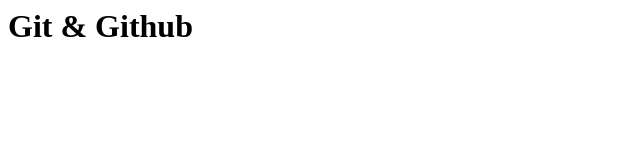
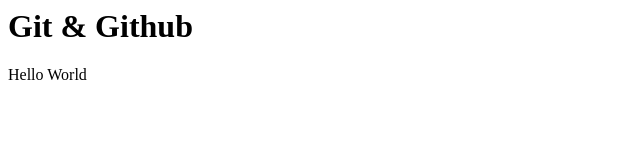
Before and after one commit to papido/Project-1, a plain HTML site: page index.html in a window 1280 px wide. Shown: the full height of the page, 0-640 px from the left. Drawn offline with Linux system fonts and the light colour scheme.

Commit message:
Add p tag

```diff
--- a/index.html
+++ b/index.html
@@ -7,5 +7,6 @@
   </head>
   <body>
     <h1>Git & Github</h1>
+    <p>Hello World</p>
   </body>
 </html>
--- a/styles.css
+++ b/styles.css
@@ -1,8 +1,5 @@
 body {
   font-size: 14px;
-<<<<<<< HEAD
   margin: 20px;
-=======
   padding: 30px;
->>>>>>> test-3
 }
```
